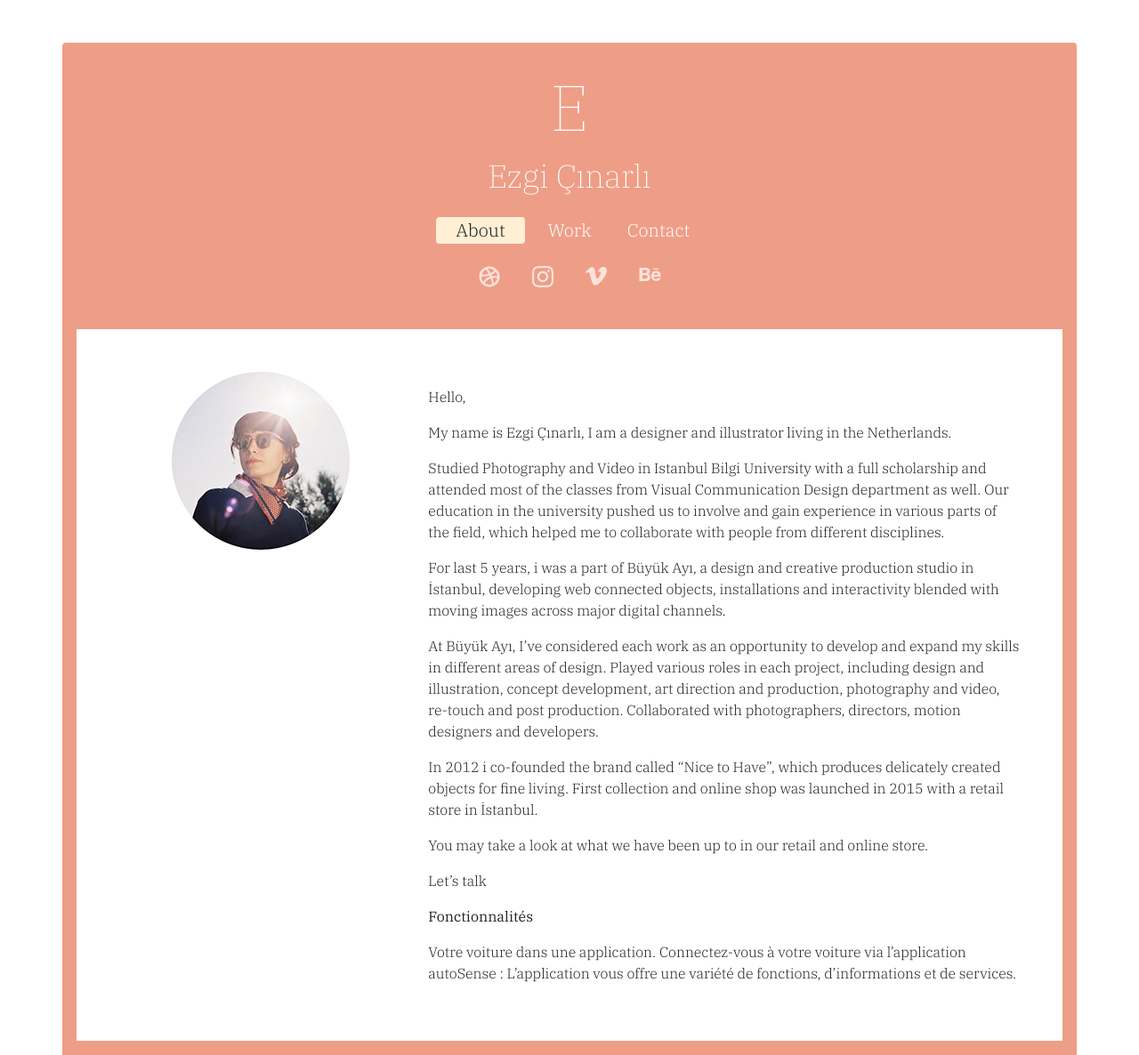
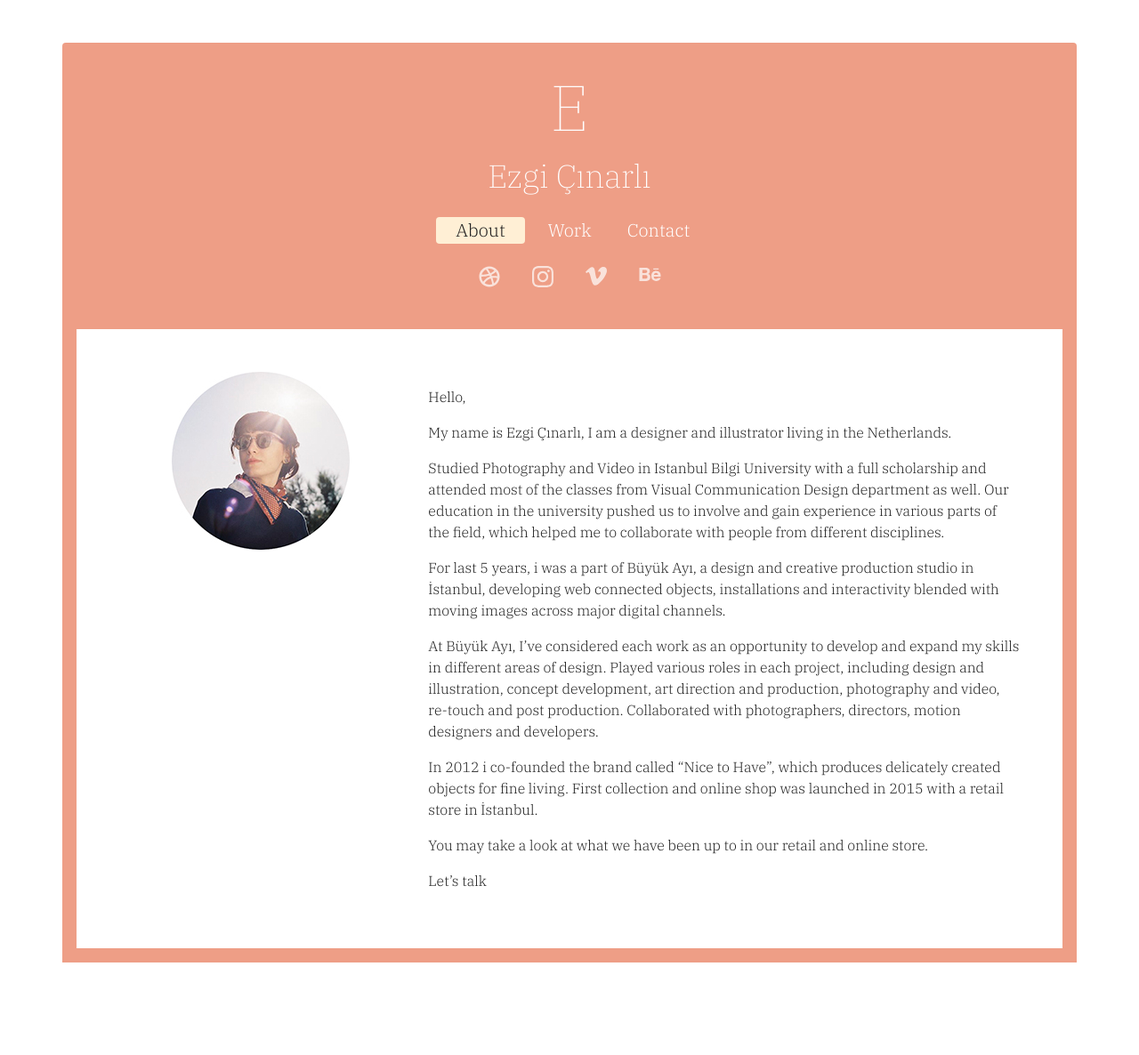
Before and after one commit to laygir/grey, a Jekyll site: the page built from about.md, in a window 1280 px wide. Shown: the whole page at 89% size. Built offline with Jekyll 4.4.1, drawn with Linux system fonts in a browser that asks for light colours; some web fonts are replaced; after the commit the page ends 1082 px from its top, so only the background shows below that.

Commit message:
Update from Forestry.io - Updated about.md

```diff
--- a/about.md
+++ b/about.md
@@ -20,7 +20,3 @@ In 2012 i co-founded the brand called “Nice to Have”, which produces delicat
 You may take a look at what we have been up to in our retail and online store.
 
 [Let's talk](/contact/)
-
-**Fonctionnalités**
-
-Votre voiture dans une application. Connectez-vous à votre voiture via l'application autoSense : L'application vous offre une variété de fonctions, d'informations et de services.
```
